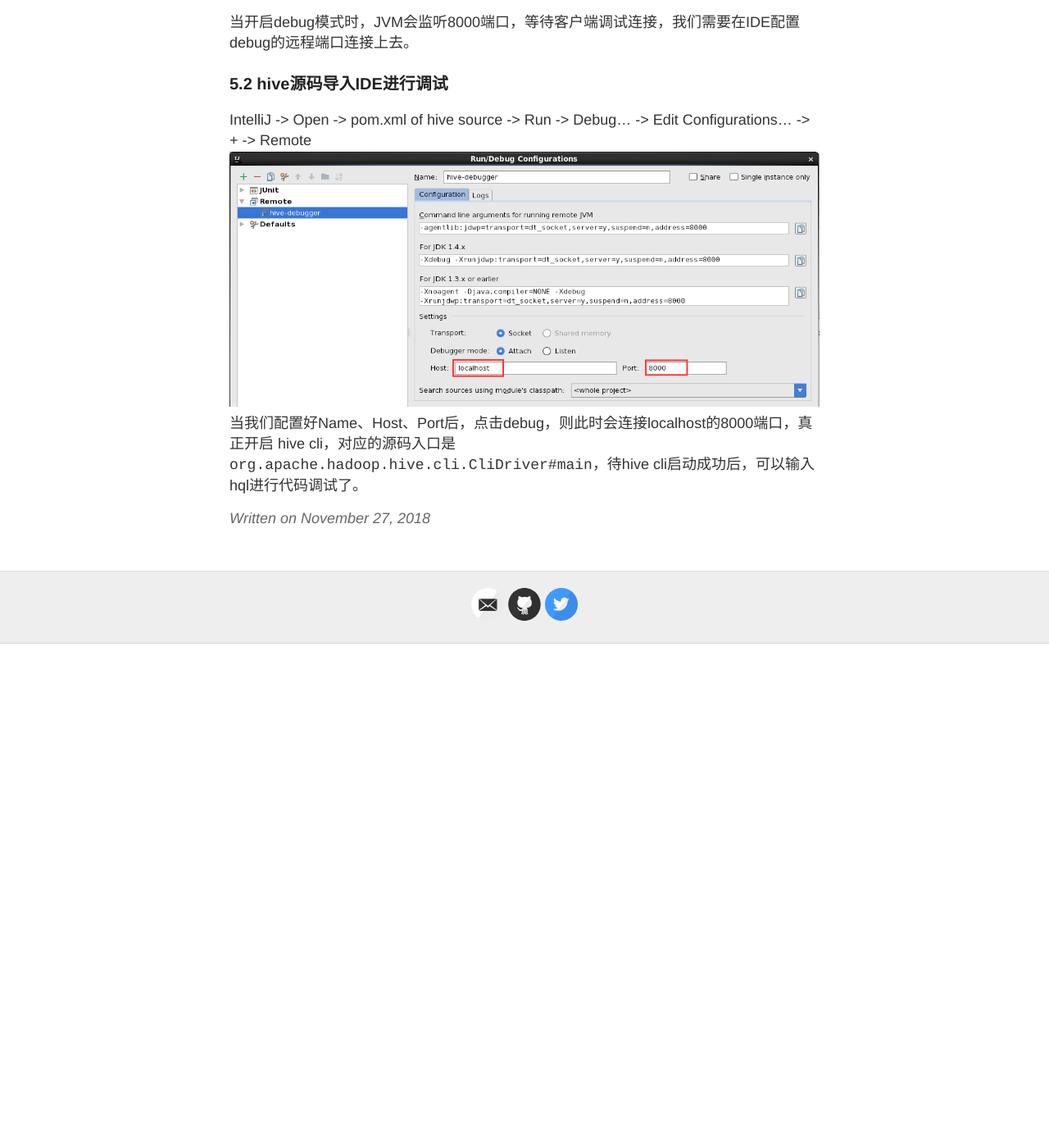
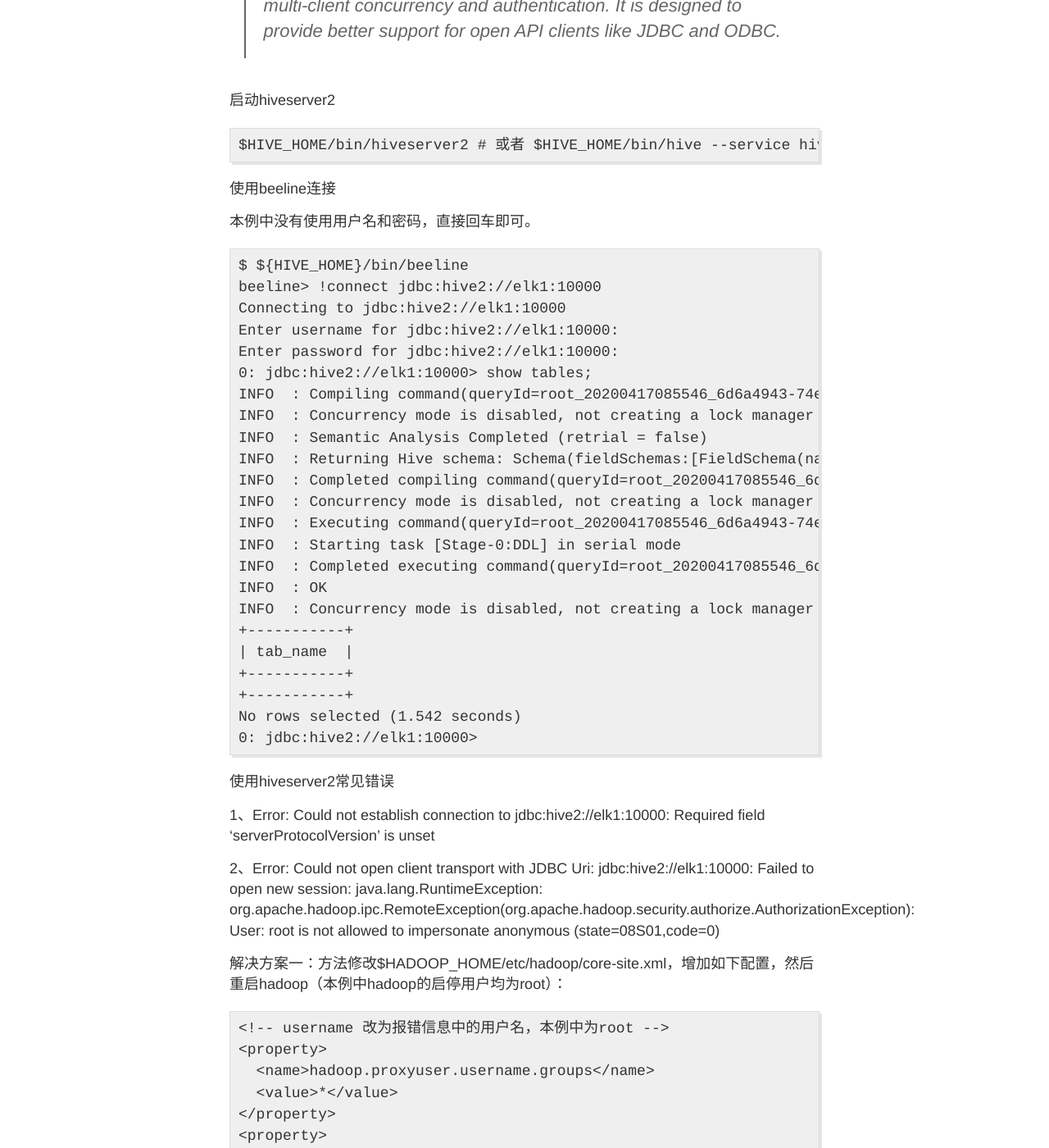
Before and after one commit to qingzhongli/qingzhongli.github.io, a Jekyll site: the page built from _posts/2018-11-27-hive-source-read-local-env-setup.md, in a window 1280 px wide and 1400 px high, scrolled down 5583 px. Shown: the whole window at 82% size. Built offline with Jekyll 4.4.1, drawn with Linux system fonts in a browser that asks for light colours; comment, search, counter and statistics services are not loaded; before the commit the page ends 6368 px from its top, so only the background shows below that; some of the changed text lies outside the part shown.

Commit message:
hiveserver2

````diff
--- a/_posts/2018-11-27-hive-source-read-local-env-setup.md
+++ b/_posts/2018-11-27-hive-source-read-local-env-setup.md
@@ -178,6 +178,79 @@ default
 Time taken: 8.455 seconds, Fetched: 1 row(s)
 hive>
 ```
+#### 4.6 hiveserver2 的使用
+>HiveServer2 (HS2) is a server interface that enables remote clients to execute queries against Hive and retrieve the results (a more detailed intro [here](https://cwiki.apache.org/confluence/display/Hive/HiveServer2+Overview)). The current implementation, based on Thrift RPC, is an improved version of HiveServer and supports multi-client concurrency and authentication. It is designed to provide better support for open API clients like JDBC and ODBC.
+
+启动hiveserver2
+
+```
+$HIVE_HOME/bin/hiveserver2 # 或者 $HIVE_HOME/bin/hive --service hiveserver2
+```
+
+使用beeline连接
+
+本例中没有使用用户名和密码，直接回车即可。
+```
+$ ${HIVE_HOME}/bin/beeline
+beeline> !connect jdbc:hive2://elk1:10000
+Connecting to jdbc:hive2://elk1:10000
+Enter username for jdbc:hive2://elk1:10000:
+Enter password for jdbc:hive2://elk1:10000:
+0: jdbc:hive2://elk1:10000> show tables;
+INFO  : Compiling command(queryId=root_20200417085546_6d6a4943-74e6-47cf-9df0-b44b57a57841): show tables
+INFO  : Concurrency mode is disabled, not creating a lock manager
+INFO  : Semantic Analysis Completed (retrial = false)
+INFO  : Returning Hive schema: Schema(fieldSchemas:[FieldSchema(name:tab_name, type:string, comment:from deserializer)], properties:null)
+INFO  : Completed compiling command(queryId=root_20200417085546_6d6a4943-74e6-47cf-9df0-b44b57a57841); Time taken: 1.111 seconds
+INFO  : Concurrency mode is disabled, not creating a lock manager
+INFO  : Executing command(queryId=root_20200417085546_6d6a4943-74e6-47cf-9df0-b44b57a57841): show tables
+INFO  : Starting task [Stage-0:DDL] in serial mode
+INFO  : Completed executing command(queryId=root_20200417085546_6d6a4943-74e6-47cf-9df0-b44b57a57841); Time taken: 0.065 seconds
+INFO  : OK
+INFO  : Concurrency mode is disabled, not creating a lock manager
++-----------+
+| tab_name  |
++-----------+
++-----------+
+No rows selected (1.542 seconds)
+0: jdbc:hive2://elk1:10000>
+```
+使用hiveserver2常见错误
+
+1、Error: Could not establish connection to jdbc:hive2://elk1:10000: Required field 'serverProtocolVersion' is unset
+
+2、Error: Could not open client transport with JDBC Uri: jdbc:hive2://elk1:10000: Failed to open new session: java.lang.RuntimeException: org.apache.hadoop.ipc.RemoteException(org.apache.hadoop.security.authorize.AuthorizationException): User: root is not allowed to impersonate anonymous (state=08S01,code=0)
+
+解决方案一：方法修改$HADOOP_HOME/etc/hadoop/core-site.xml，增加如下配置，然后重启hadoop（本例中hadoop的启停用户均为root）：
+```
+<!-- username 改为报错信息中的用户名，本例中为root -->
+<property>
+  <name>hadoop.proxyuser.username.groups</name>
+  <value>*</value>
+</property>
+<property>
+  <name>hadoop.proxyuser.username.hosts</name>
+  <value>*</value>
+</property>
+```
+
+解决方案二：方法修改$HIVE_HOME/conf/hive-site.xml，增加如下配置，然后重启hiveserver2：
+```
+<property>
+  <name>hive.server2.enable.doAs</name>
+  <value>FALSE</value>
+  <description>
+    Setting this property to true will have HiveServer2 execute
+    Hive operations as the user making the calls to it.
+  </description>
+</property>
+```
+
+参照：
+
+[Proxy user - Superusers Acting On Behalf Of Other Users](https://hadoop.apache.org/docs/current/hadoop-project-dist/hadoop-common/Superusers.html)
+
+[HiveServer2 User Impersonation Issues](https://www.stefaanlippens.net/hiveserver2-impersonation-issues.html)
 
 ## 5 hive源码调试
 ### 5.1 hive cli启动debug模式
@@ -191,3 +264,20 @@ Listening for transport dt_socket at address: 8000
 IntelliJ -> Open -> pom.xml of hive source -> Run -> Debug… -> Edit Configurations… -> + -> Remote
 ![avatar](../images/blog/2018-11-27-hive-source-read-local-env-setup-1.png)
 当我们配置好Name、Host、Port后，点击debug，则此时会连接localhost的8000端口，真正开启 hive cli，对应的源码入口是 `org.apache.hadoop.hive.cli.CliDriver#main`，待hive cli启动成功后，可以输入hql进行代码调试了。
+
+## 6 常见错误
+1、使用hive启动时报错，即`java.lang.NoSuchMethodError: com.google.common.base.Preconditions.checkArgument(ZLjava/lang/String;Ljava/lang/Object;)V`
+解决方法如下：
+```
+# ls ../lib/guava-19.0.jar
+../lib/guava-19.0.jar
+# ls $HADOOP_HOME/share/hadoop/common/lib/guava-27.0-jre.jar
+/home/liqingzhong/apps/hadoop-3.1.3/share/hadoop/common/lib/guava-27.0-jre.jar
+# rm ../lib/guava-19.0.jar
+# cp $HADOOP_HOME/share/hadoop/common/lib/guava-27.0-jre.jar  ../lib/
+```
+解决办法参照：[hive环境搭建提示: java.lang.NoSuchMethodError: com.google.common.base.Preconditions.checkArgument](https://blog.csdn.net/GQB1226/article/details/102555820)
+## 7 参照
+[Hive - Installation](https://www.tutorialspoint.com/hive/hive_installation.html)
+
+[Setting Up HiveServer2](https://cwiki.apache.org/confluence/display/Hive/Setting+Up+HiveServer2)
````
